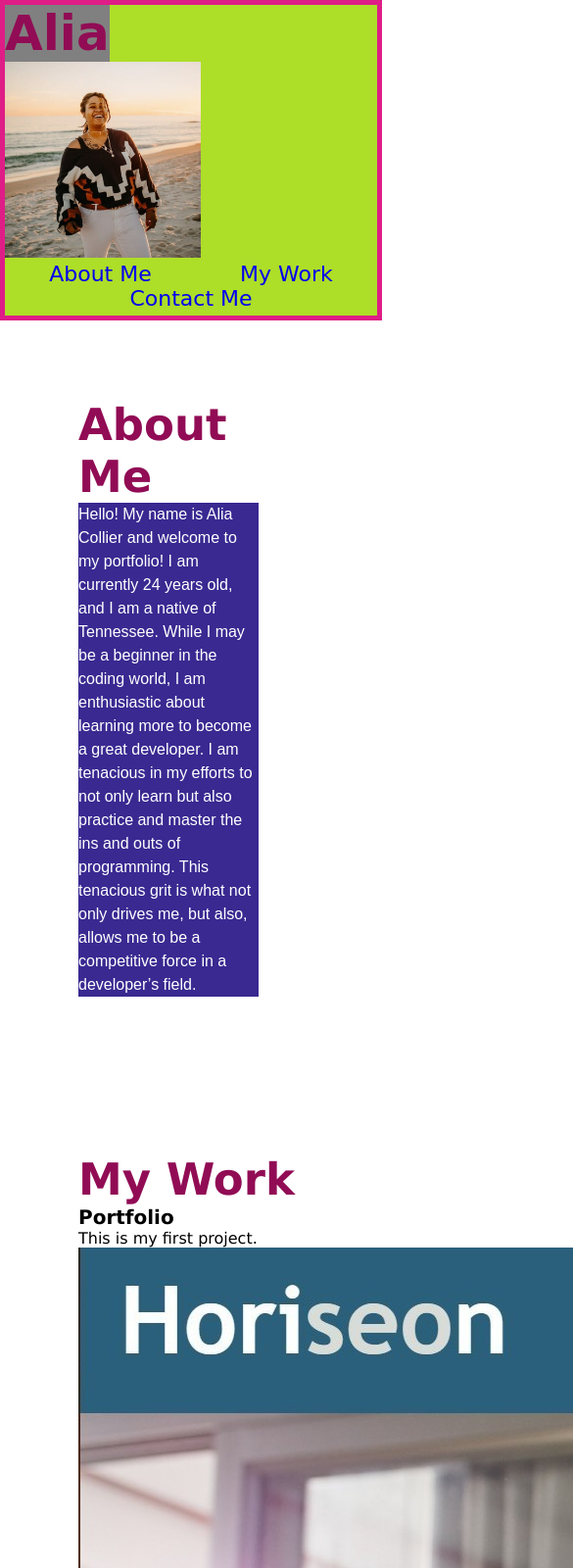
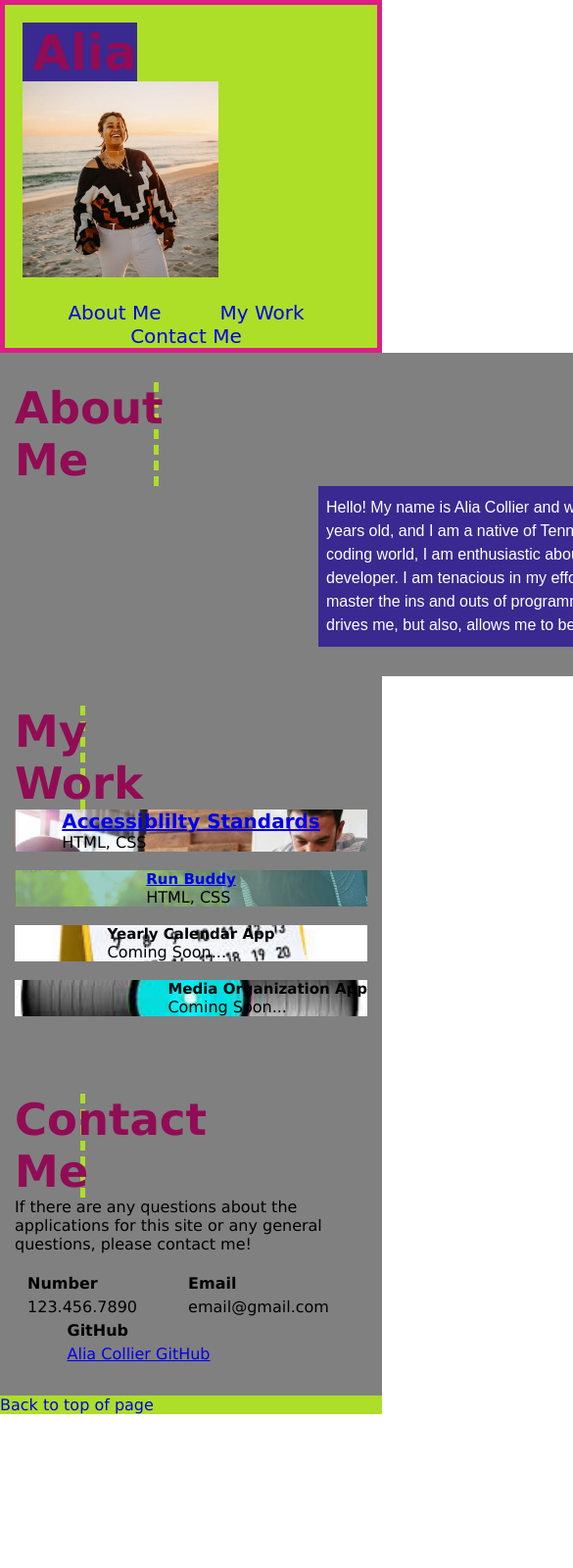
Before and after one commit to aliacollier/portfolio, a plain HTML site: page index.html in a window 390 px wide. Shown: the top 1600 px of the page at 98% size, 585 px wide, since content can reach past the window. After the commit the page ends 1443 px from the top, so only its background shows below. Drawn offline with Linux system fonts and the light colour scheme.

Commit message:
Flexbox and CSS for Sections

```diff
--- a/assets/css/style.css
+++ b/assets/css/style.css
@@ -20,17 +20,20 @@ header {
   background-color: var(--secodary-color);
   color: var(--tertiary-color);
   font-family: cursive;
-  padding-bottom: 5px;
+  padding: 20px 10px 20px 0;
   border: 5px solid #DE1D87;
+  display: flex;
+  flex-wrap: wrap;
 }
 
 header h1 {
   font-weight: bolder;
   font-size: 50px;
-  background-color: gray;
+  background-color: var(--primary-color);
   margin-right: 75%;
   text-align: center;
   display: inline;
+  padding: 2px 0 0 10px;
 }
 
 .profile-img {
@@ -41,13 +44,14 @@ header h1 {
 header nav ul {
   display: flex;
   flex-wrap: wrap;
-  justify-content: space-around;
+  justify-content: space-evenly;
   align-items: center;
   list-style: none;
 }
 
 header nav ul li {
   display: inline;
+  text-align: center;
 }
 
 header nav ul li a {
@@ -59,6 +63,11 @@ header nav ul li a {
 h2 {
   color: var(--tertiary-color);
   font-size: 45px;
+  margin-right: 80%;
+  border-right: 5px dashed;
+  border-color: var(--secodary-color);
+  display: block;
+  padding: 0 1px 0 0;
 
 }
 
@@ -66,8 +75,21 @@ h3 {
   font-size: 20px;
 }
 
+.my-work-section{
+  background-color: gray;
+}
+
 .my-work-section h4 {
   font-size: 15px;
+}
+
+.about-me-section{
+  display: inline-flex;
+  background-color: gray;
+}
+
+.about-me div {
+  display: inline;
 }
 .about-me-section p {
   background-color: var(--primary-color);
@@ -75,9 +97,15 @@ h3 {
   font-family: sans-serif;
   line-height: 1.5;
   width: 80%;
+  padding: 10px 8px;
+  margin: 0 310px;
 }
 
+
 footer {
+  display: flex;
+  flex-wrap: wrap;
+  justify-content: unset;
   background-color: var(--secodary-color);
   color: var(--tertiary-color);
 }
@@ -88,4 +116,114 @@ footer a {
 section {
   padding: 80px;
 }
-/* Old CSS CODE!!! */
+
+.access-img h4 {
+  text-align: center;
+}
+
+.access-img {
+  background-image: url("../images/accessibility.png\ \(4\).jpg");
+  background-size: cover;
+  background-position: 80%;
+  background-attachment:inherit ;
+  display: flex;
+  justify-content: center;
+  flex-wrap: wrap;
+  align-items:flex-start ;
+}
+
+.runbuddy-img {
+  background-image: url("../images/RunBuddyScrnSht\ \(2\).jpg");
+  background-size: cover;
+  background-position: 80%;
+  background-attachment:inherit ;
+  display: flex;
+  justify-content: center;
+  flex-wrap: wrap;
+  align-items: flex-start;
+}
+
+.calendar-img {
+  background-image: url("../images/calendar.jfif");
+  background-size: cover;
+  background-position: 80%;
+  background-attachment:inherit ;
+  display: flex;
+  justify-content: center;
+  flex-wrap: wrap;
+  align-items: flex-start;
+}
+.record-img {
+  background-image: url("../images/record.png");
+  background-size: cover;
+  background-position: 80%;
+  background-attachment:inherit ;
+  display: flex;
+  justify-content: right;
+  flex-wrap: wrap;
+  align-items: flex-start;
+}
+
+.contact-me {
+  background-color: gray;
+}
+
+.contact-me-options {
+  display: flex;
+  flex-wrap: wrap;
+  justify-content: space-around;
+  align-items: center;
+}
+
+.contact-me-options h4, .contact-me-options p {
+  line-height: 1.5;
+  justify-content:right;
+  align-items: center;
+}
+
+/* MEDIA QUERY FOR SMALLER DESKTOP SCREENS AND SMALLER */
+@media screen and (max-width: 980px) {
+  header {
+    padding-bottom: 0;
+    justify-content: center;
+    position: flex;
+  }
+
+  header h1 {
+    width: 100%;
+    text-align: center;
+  }
+
+  header nav ul {
+    margin-top: 20px;
+    width: 100%;
+    justify-content: center;
+  }
+
+  header nav ul li a {
+    font-size: 20px;
+  }
+
+  footer h2, footer div {
+    text-align: center;
+    width: 100%;
+  }
+}
+
+/* MEDIA QUERY FOR TABLETS AND SMALLER */
+@media screen and (max-width: 768px) {
+  section {
+    padding: 30px 15px;
+  }
+}
+
+/* MEDIA QUERY FOR MOBILE PHONES AND SMALLER */
+@media screen and (max-width: 575px) {
+  .contact-info {
+    text-align: center;
+  }
+
+  .contact-info > * {
+    flex: 0 100%;
+  }
+}
--- a/index.html
+++ b/index.html
@@ -49,87 +49,71 @@
 
     <!-- My Work Section -->
     <section id="my-work" class="my-work-section">
-      <div>
+      <div class="">
         <h2>My Work</h2>
       </div>
 
       <!-- Projects -->
       <div>
-        <article>
+        <article class="access-img">
+          <div>
+            <h3>
+              <a href="https://aliacollier.github.io/accessibility-standards-html/">Accessiblilty Standards</a>
+            </h3>
+            <p>HTML, CSS</p>
+          </div>
+        </article><br/>
+
+        <article class="runbuddy-img">
+          <div>
+            <h4>
+              <a href="https://aliacollier.github.io/run-buddy/">Run Buddy</a>
+            </h4>
+            <p>HTML, CSS</p>
+          </div>
+        </article><br/>
+
+        <article class="calendar-img">
+          <div>
+            <h4>Yearly Calendar App</h4>
+            <p>Coming Soon...</p>
+          </div>
+        </article><br/>
+
+        <article class="record-img">
           <!-- place prjocet image here-->
           <div>
-            <h3>Portfolio</h3>
-            <p>This is my first project.</p>
+            <h4>Media Organization App</h4>
+            <p>Coming Soon...</p>
           </div>
-        </article>
-
-        <article>
-          <img src="./assets/images/accessibility.png (4).jpg" alt="Image of Accessibility Project">
-          <div>
-            <h4>Accessiblilty Standards</h4>
-            <p>This is my second project.</p>
-          </div>
-        </article>
-
-        <article>
-          <!-- place prjocet image here-->
-          <img src="./assets/images/RunBuddyScrnSht (2).jpg" alt="Image of Run Buddy Webpage">
-          <div>
-            <h4>Run Buddy</h4>
-            <p>This is my third project.</p>
-          </div>
-        </article>
-
-        <article>
-          <!-- place prjocet image here-->
-          <img src="./assets/images/calendar.jfif" alt="Image of a Calendar">
-          <div>
-            <h4>4th Project</h4>
-            <p>This is my fourth project.</p>
-          </div>
-        </article>
-
-        <article>
-          <!-- place prjocet image here-->
-          <img src="./assets/images/record.png" alt="Image of a vinyl record">
-          <div>
-            <h4>5th Project</h4>
-            <p>This is my final project.</p>
-          </div>
-        </article>
+        </article><br/>
       </div>
     </section>
 
     <!-- Contact Me -->
-    <section id="contact-me">
-      <div>
+    <section id="contact-me" class="contact-me">
+      <div class="">
         <h2>Contact Me</h2>
-      </div>
+        <p>If there are any questions about the applications for this site or any general questions, please contact me!</p>
+      </div><br/>
 
-      <div>
+      <div class="contact-me-options">
         <div>
           <h4>Number</h4>
-        </div>
+          <p>123.456.7890</p>
+        </div><br/>
 
         <div>
           <h4>Email</h4>
-        </div>
+          <p>email@gmail.com</p>
+        </div><br/>
 
         <div>
           <h4>GitHub</h4>
-        </div>
-
-        <div>
-          <h4>Facebook</h4>
-        </div>
-
-        <div>
-          <h4>Twitter</h4>
-        </div>
-
-        <div>
-          <h4>LinkedIn</h4>
-        </div>
+          <p>
+            <a href="https://github.com/aliacollier">Alia Collier GitHub</a>
+          </p>
+        </div><br/>
       </div>
     </section>
 
```
